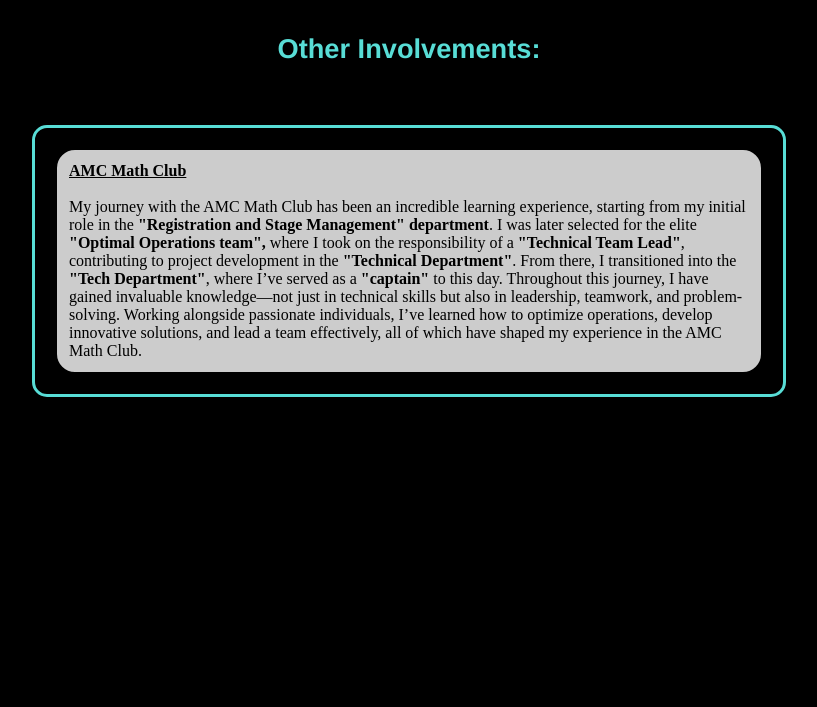
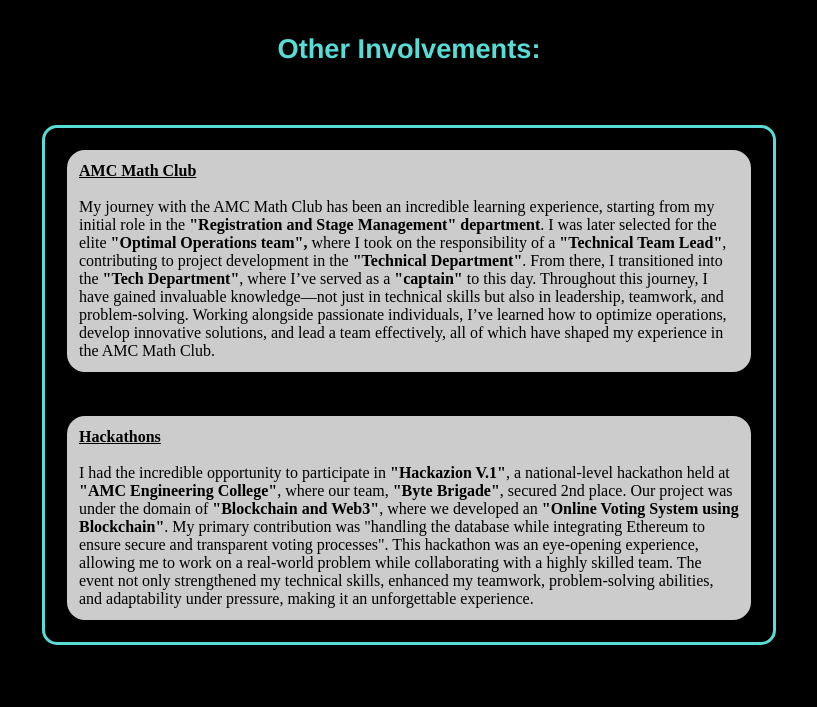
Before and after one commit to Adhikulkarn/main-portfolio, a plain HTML site: page index.html in a window 1280 px wide. Shown: the part 870-1577 px from the top of the page, without its empty margins (231-1048 px from the left). Before the commit the page ends 1267 px from the top, so only its background shows below. Drawn offline with Linux system fonts and the light colour scheme.

Commit message:
temproray final submit

```diff
--- a/index.html
+++ b/index.html
@@ -54,13 +54,32 @@
         <div class="other">
             <div class="information" id="club"><p id="clubinfo"><b><u>AMC Math Club</u></b>
                 <br><br>My journey with the AMC Math Club has been an incredible learning experience,
-            starting from my initial role in the <b>"Registration and Stage Management" department</b>. I was later selected for the elite <br>
+                starting from my initial role in the <b>"Registration and Stage Management" department</b>. I was later selected for the elite
                 <b>"Optimal Operations team",</b>
                 where I took on the responsibility of a <b>"Technical Team Lead"</b>, contributing to project development in the <b>"Technical Department"</b>.
                 From there, I transitioned into the <b>"Tech Department"</b>, where I’ve served as a <b>"captain"</b> to this day.
                 Throughout this journey, I have gained invaluable knowledge—not just in technical skills but also in leadership, teamwork,
                 and problem-solving. Working alongside passionate individuals, I’ve learned how to optimize operations, develop innovative solutions,
-            and lead a team effectively, all of which have shaped my experience in the AMC Math Club.</p></div>
+                and lead a team effectively, all of which have shaped my experience in the AMC Math Club.</p>
+            </div>
+            <div class="information2" id="hackathon">
+                <p id="hack"><b><u>Hackathons</u></b><br><br>
+                    I had the incredible opportunity to participate in <b>"Hackazion V.1"</b>, a national-level hackathon held at <b>"AMC Engineering College"</b>,
+                    where our team, <b>"Byte Brigade"</b>, secured 2nd place. Our project was under the domain of <b>"Blockchain and Web3"</b>,
+                    where we developed an <b>"Online Voting System using Blockchain"</b>. My primary contribution was "handling the database while integrating Ethereum
+                    to ensure secure and transparent voting processes". This hackathon was an eye-opening experience,
+                    allowing me to work on a real-world problem while collaborating with a highly skilled team.
+                    The event not only strengthened my technical skills, enhanced my teamwork,
+                    problem-solving abilities, and adaptability under pressure, making it an unforgettable experience.
+                </p>
+            </div>
+        </div>
+
+        <div class="images">
+            <a href="https://www.linkedin.com/in/aditya-kulkarni-577344326"><img src="./img/Linkedin.png" class="img"></a>
+            <a href="https://github.com/Adhikulkarn"><img src="./img/Github.png" class="img"></a>
+            <a href="mailto:adityask200615@gmail.com"><img src="./img/Mail.png" class="img"></a>
+            <a href="https://www.instagram.com/adhizoooo_"><img src="./img/Instagram.png" class="img"></a>
         </div>
     </div>
     </body>
--- a/style.css
+++ b/style.css
@@ -187,7 +187,7 @@
     position: relative;
     top: 30%;
     border-radius: 15px;
-    /* flex-direction: column; */
+    flex-direction: column;
 }
 .information{
     margin: 20px;
@@ -197,11 +197,36 @@
     flex-direction: column;
     background-color: white;
     opacity: 80%;
-    max-width: 700px;
+    max-width: 680px;
     border: 2px solid black;
 }
 #clubinfo{
     margin: 10px;
+}
+
+.information2{
+    margin: 20px;
+    padding: 2px;
+    border-radius: 20px;
+    display: flex;
+    flex-direction: column;
+    background-color: white;
+    opacity: 80%;
+    max-width: 680px;
+    border: 2px solid black;
+}
+#hack{
+    margin: 10px;
+}
+.images{
+    position: relative;
+    top: 40%;
+}
+.img{
+    margin: 15px;
+}
+.img:hover{
+    transform: scale(1.2);
 }
 @media(max-width:572px){
     .nav{
@@ -288,3 +313,10 @@
         max-width: 260px;
     }
 }
+
+@media(max-width:400px){
+    .img{
+        height: 30px;
+        margin: 10px;
+    }
+}
```
Lines whose indentation alone changed are shown as unchanged.
